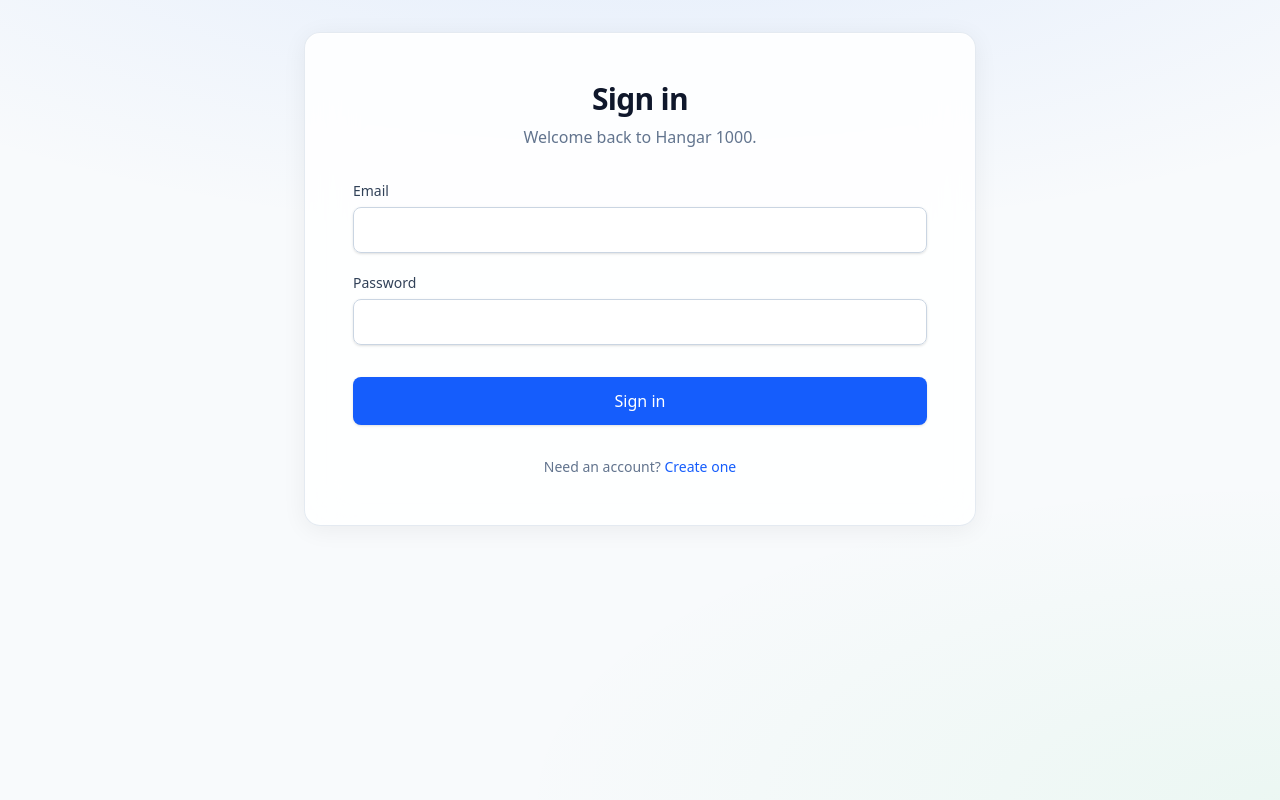
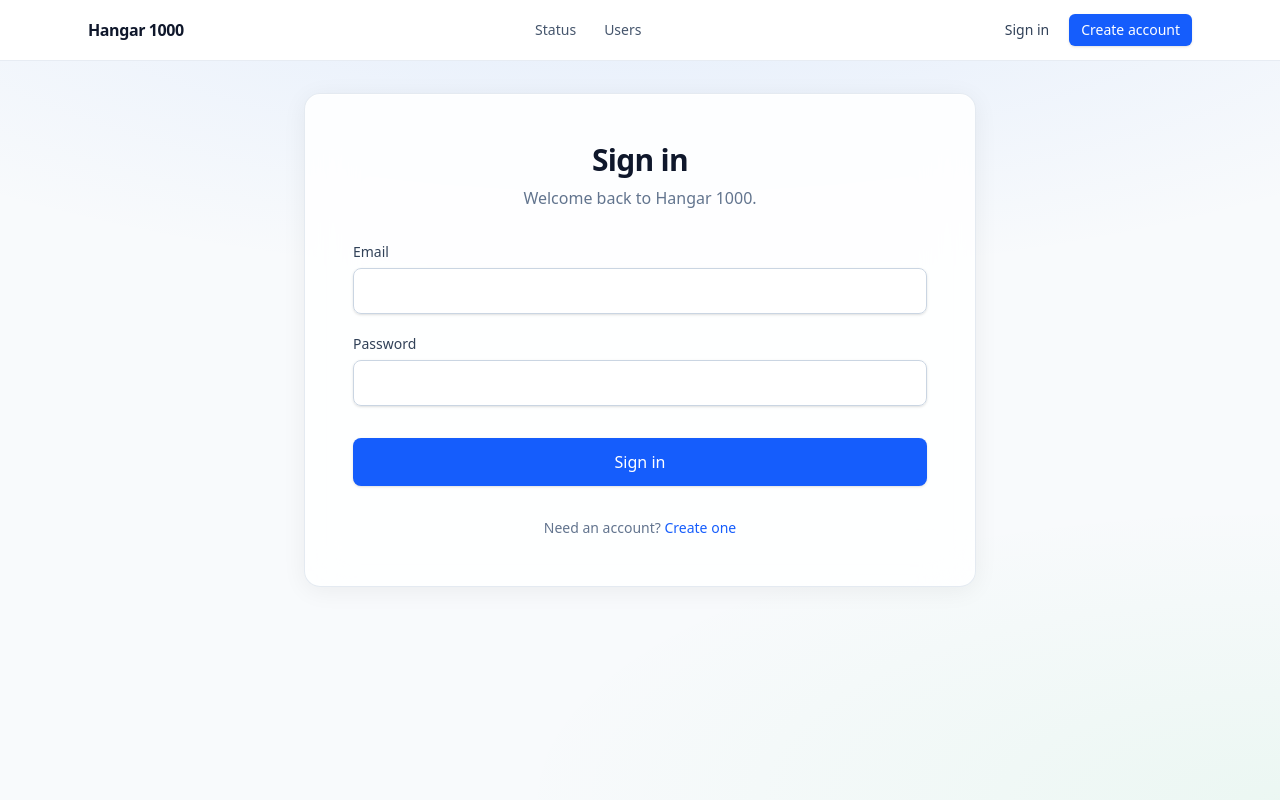
Before and after one commit to jasonsjones/hangar-project, a React (Vite) app in the folder packages/client/: page /login in a window 1280 px wide. Built offline with nearby package versions, Linux system fonts and the light colour scheme.

Commit message:
feat: add top navbar with stubbed useAuth

```diff
--- a/packages/client/src/App.tsx
+++ b/packages/client/src/App.tsx
@@ -1,4 +1,5 @@
 import { BrowserRouter, Route, Routes } from 'react-router-dom'
+import { Navbar } from './Navbar'
 import { StatusPage } from './StatusPage'
 import { RegisterPage } from './RegisterPage'
 import { LoginPage } from './LoginPage'
@@ -7,12 +8,17 @@
 function App() {
   return (
     <BrowserRouter>
+      <div className="min-h-screen flex flex-col">
+        <Navbar />
+        <main className="flex-1 flex flex-col">
           <Routes>
             <Route path="/" element={<StatusPage />} />
             <Route path="/register" element={<RegisterPage />} />
             <Route path="/login" element={<LoginPage />} />
             <Route path="/admin/users" element={<UserListPage />} />
           </Routes>
+        </main>
+      </div>
     </BrowserRouter>
   )
 }
--- a/packages/client/src/LoginPage.tsx
+++ b/packages/client/src/LoginPage.tsx
@@ -96,7 +96,7 @@
     ].join(' ')
 
   return (
-    <div className="status-page-bg min-h-screen flex flex-col items-center justify-start p-8">
+    <div className="status-page-bg flex-1 flex flex-col items-center justify-start p-8">
       <div className="w-full max-w-2xl p-10 sm:p-12 rounded-2xl border backdrop-blur-xl bg-white/85 border-slate-200/90 shadow-[0_4px_24px_rgba(0,0,0,0.06),inset_0_1px_0_rgba(255,255,255,0.9)] dark:bg-slate-800/60 dark:border-slate-600/50 dark:shadow-[0_4px_24px_rgba(0,0,0,0.3),inset_0_1px_0_rgba(255,255,255,0.05)]">
         <div className="mb-8 text-center">
           <h1 className="m-0 text-3xl font-semibold tracking-tight text-slate-900 dark:text-slate-50">
--- /dev/null
+++ b/packages/client/src/Navbar.tsx
@@ -0,0 +1,73 @@
+import { Link, NavLink } from 'react-router-dom'
+import { useAuth } from './useAuth'
+
+const linkBase =
+  'rounded-md px-3 py-2 text-sm font-medium transition focus:outline-none focus:ring-2 focus:ring-blue-300 dark:focus:ring-blue-900/50'
+
+const navLinkClass = ({ isActive }: { isActive: boolean }) =>
+  [
+    linkBase,
+    isActive
+      ? 'bg-slate-200/70 text-slate-900 dark:bg-slate-700/70 dark:text-slate-50'
+      : 'text-slate-600 hover:bg-slate-200/50 hover:text-slate-900 dark:text-slate-300 dark:hover:bg-slate-700/50 dark:hover:text-slate-50',
+  ].join(' ')
+
+export function Navbar() {
+  const { user } = useAuth()
+
+  return (
+    <nav
+      aria-label="Primary"
+      className="sticky top-0 z-10 border-b border-slate-200/80 bg-white/85 backdrop-blur-md dark:border-slate-700/60 dark:bg-slate-900/70"
+    >
+      <div className="mx-auto flex max-w-6xl items-center justify-between px-6 py-3">
+        <Link
+          to="/"
+          className="text-base font-semibold tracking-tight text-slate-900 dark:text-slate-50"
+        >
+          Hangar 1000
+        </Link>
+
+        <div className="flex items-center gap-1">
+          <NavLink to="/" end className={navLinkClass}>
+            Status
+          </NavLink>
+          <NavLink to="/admin/users" className={navLinkClass}>
+            Users
+          </NavLink>
+        </div>
+
+        <div className="flex items-center gap-2">
+          {user ? (
+            <>
+              <span className="text-sm text-slate-600 dark:text-slate-300">
+                {user.firstName} {user.lastName}
+              </span>
+              <button
+                type="button"
+                className="rounded-md border border-slate-300 bg-white/80 px-3 py-1.5 text-sm font-medium text-slate-700 shadow-sm transition hover:bg-white focus:outline-none focus:ring-2 focus:ring-slate-300 dark:border-slate-600 dark:bg-slate-800/60 dark:text-slate-200 dark:hover:bg-slate-800"
+              >
+                Sign out
+              </button>
+            </>
+          ) : (
+            <>
+              <Link
+                to="/login"
+                className="rounded-md px-3 py-1.5 text-sm font-medium text-slate-700 transition hover:text-slate-900 focus:outline-none focus:ring-2 focus:ring-slate-300 dark:text-slate-300 dark:hover:text-slate-50"
+              >
+                Sign in
+              </Link>
+              <Link
+                to="/register"
+                className="rounded-md bg-blue-600 px-3 py-1.5 text-sm font-medium text-white shadow-sm transition hover:bg-blue-500 focus:outline-none focus:ring-2 focus:ring-blue-300 dark:bg-blue-500 dark:hover:bg-blue-400 dark:focus:ring-blue-900/50"
+              >
+                Create account
+              </Link>
+            </>
+          )}
+        </div>
+      </div>
+    </nav>
+  )
+}
--- a/packages/client/src/RegisterPage.tsx
+++ b/packages/client/src/RegisterPage.tsx
@@ -131,7 +131,7 @@
     ].join(' ')
 
   return (
-    <div className="status-page-bg min-h-screen flex flex-col items-center justify-start p-8">
+    <div className="status-page-bg flex-1 flex flex-col items-center justify-start p-8">
       <div className="w-full max-w-2xl p-10 sm:p-12 rounded-2xl border backdrop-blur-xl bg-white/85 border-slate-200/90 shadow-[0_4px_24px_rgba(0,0,0,0.06),inset_0_1px_0_rgba(255,255,255,0.9)] dark:bg-slate-800/60 dark:border-slate-600/50 dark:shadow-[0_4px_24px_rgba(0,0,0,0.3),inset_0_1px_0_rgba(255,255,255,0.05)]">
         <div className="mb-8 text-center">
           <h1 className="m-0 text-3xl font-semibold tracking-tight text-slate-900 dark:text-slate-50">
--- a/packages/client/src/StatusPage.tsx
+++ b/packages/client/src/StatusPage.tsx
@@ -63,7 +63,7 @@
   )
 
   return (
-    <div className="status-page-bg min-h-screen flex flex-col items-center justify-center p-8">
+    <div className="status-page-bg flex-1 flex flex-col items-center justify-center p-8">
       <main className="w-full max-w-xl text-center">
         <h1 className="m-0 text-4xl sm:text-5xl font-semibold tracking-tight text-slate-900 dark:text-slate-50">
           Welcome to Hangar 1000
--- a/packages/client/src/UserListPage.tsx
+++ b/packages/client/src/UserListPage.tsx
@@ -96,7 +96,7 @@
   }
 
   return (
-    <div className="status-page-bg min-h-screen flex flex-col items-center justify-start p-8">
+    <div className="status-page-bg flex-1 flex flex-col items-center justify-start p-8">
       <div className="w-full max-w-5xl p-8 sm:p-10 rounded-2xl border backdrop-blur-xl bg-white/85 border-slate-200/90 shadow-[0_4px_24px_rgba(0,0,0,0.06),inset_0_1px_0_rgba(255,255,255,0.9)] dark:bg-slate-800/60 dark:border-slate-600/50 dark:shadow-[0_4px_24px_rgba(0,0,0,0.3),inset_0_1px_0_rgba(255,255,255,0.05)]">
         <div className="mb-8 flex flex-col sm:flex-row sm:items-end sm:justify-between gap-4">
           <div>
--- /dev/null
+++ b/packages/client/src/useAuth.ts
@@ -0,0 +1,14 @@
+export interface User {
+  id: string
+  email: string
+  firstName: string
+  lastName: string
+}
+
+export interface AuthState {
+  user: User | null
+}
+
+export function useAuth(): AuthState {
+  return { user: null }
+}
```
Also changed, not shown: 2 other files (tests, documents, lock files or other folders). Lines whose indentation alone changed are shown as unchanged.
